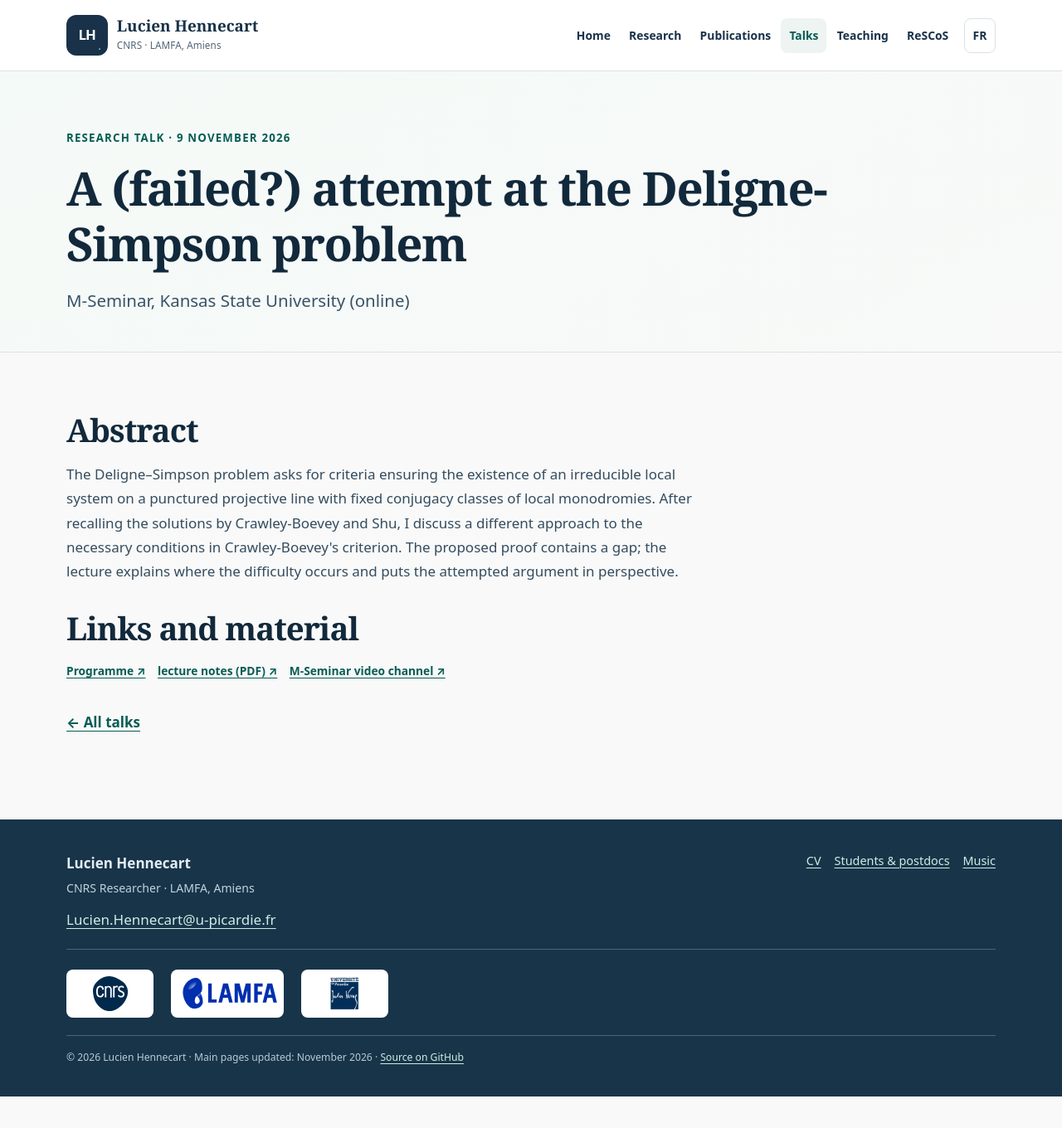
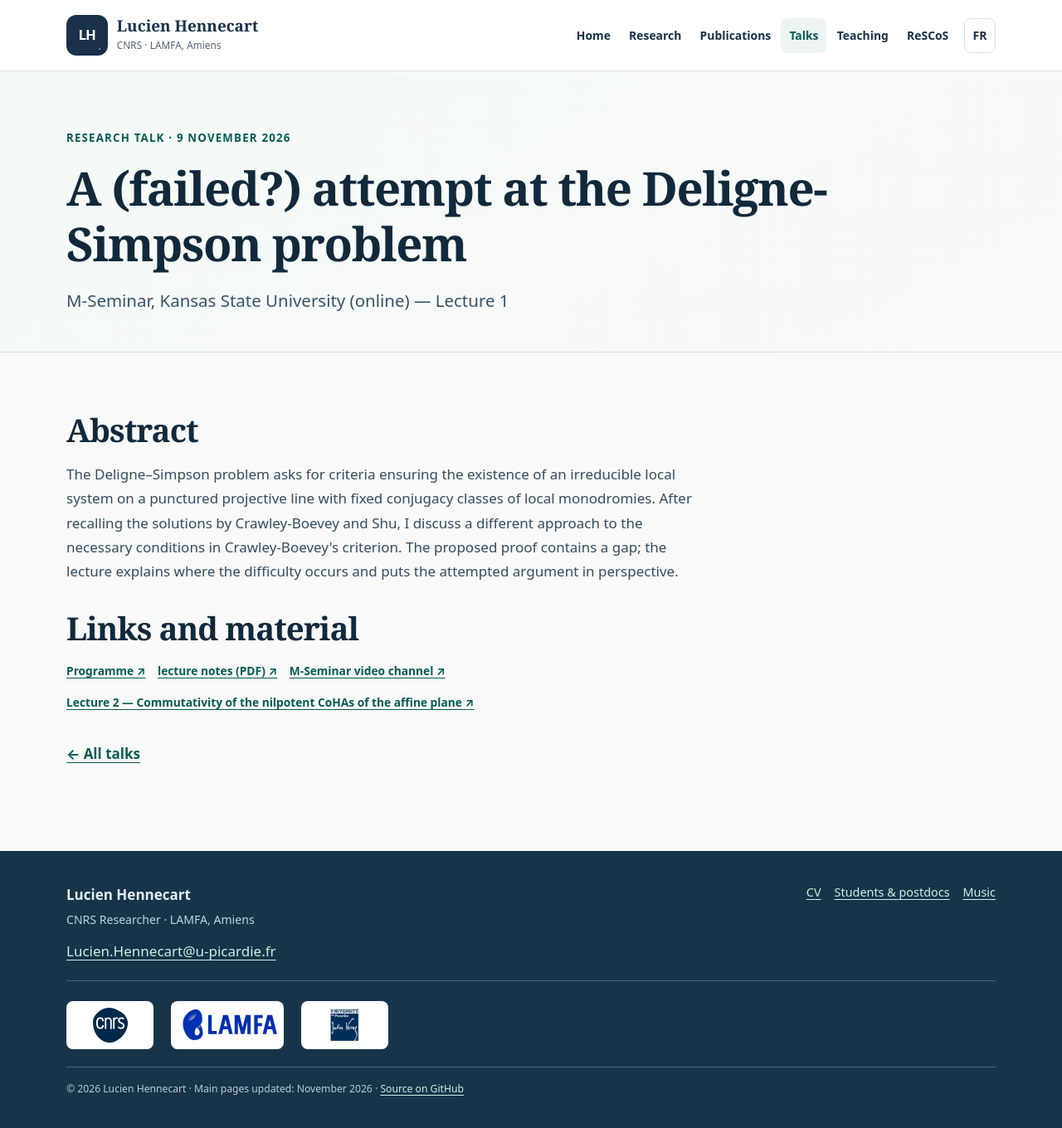
Before and after one commit to hennlu/hennlu.github.io, a Jekyll site: the page built from kansas-9-november-2026.html, in a window 1280 px wide. Shown: the whole page at 83% size. Built offline with Jekyll 4.4.1, drawn with Linux system fonts in a browser that asks for light colours; before the commit the page ends 1322 px from its top, so only the background shows below that.

Commit message:
Reference the two November 2026 M-Seminar lectures and cross-link abstracts

```diff
--- a/_data/talk_metadata.json
+++ b/_data/talk_metadata.json
@@ -2,8 +2,8 @@
   "kansas-10-november-2026": {
     "date": "10 November 2026",
     "title": "Commutativity of the nilpotent CoHAs of the affine plane",
-    "event": "M-Seminar, Kansas State University (online)",
-    "event_url": "https://www.math.ksu.edu/research/research-centers/m-center/seminars.html",
+    "event": "M-Seminar, Kansas State University (online) — Lecture 2",
+    "event_url": "https://events.k-state.edu/event/m-seminar-commutativity-of-the-nilpotent-cohas-of-the-affine-plane",
     "resources": [
       {
         "url": "https://www.math.ksu.edu/research/research-centers/m-center/hennecart_nov26_2.pdf",
@@ -12,14 +12,18 @@
       {
         "url": "https://www.youtube.com/channel/UCTiMr5vapeGsVFgW2Pio7NA",
         "label": "M-Seminar video channel"
+      },
+      {
+        "url": "/kansas-9-november-2026.html",
+        "label": "Lecture 1 — A (failed?) attempt at the Deligne-Simpson problem"
       }
     ]
   },
   "kansas-9-november-2026": {
     "date": "9 November 2026",
     "title": "A (failed?) attempt at the Deligne-Simpson problem",
-    "event": "M-Seminar, Kansas State University (online)",
-    "event_url": "https://www.math.ksu.edu/research/research-centers/m-center/seminars.html",
+    "event": "M-Seminar, Kansas State University (online) — Lecture 1",
+    "event_url": "https://events.k-state.edu/event/m-seminar-a-failed-attempt-at-the-deligne-simpson-problem",
     "resources": [
       {
         "url": "https://www.math.ksu.edu/research/research-centers/m-center/hennecart_nov26_1.pdf",
@@ -28,6 +32,10 @@
       {
         "url": "https://www.youtube.com/channel/UCTiMr5vapeGsVFgW2Pio7NA",
         "label": "M-Seminar video channel"
+      },
+      {
+        "url": "/kansas-10-november-2026.html",
+        "label": "Lecture 2 — Commutativity of the nilpotent CoHAs of the affine plane"
       }
     ]
   },
```
